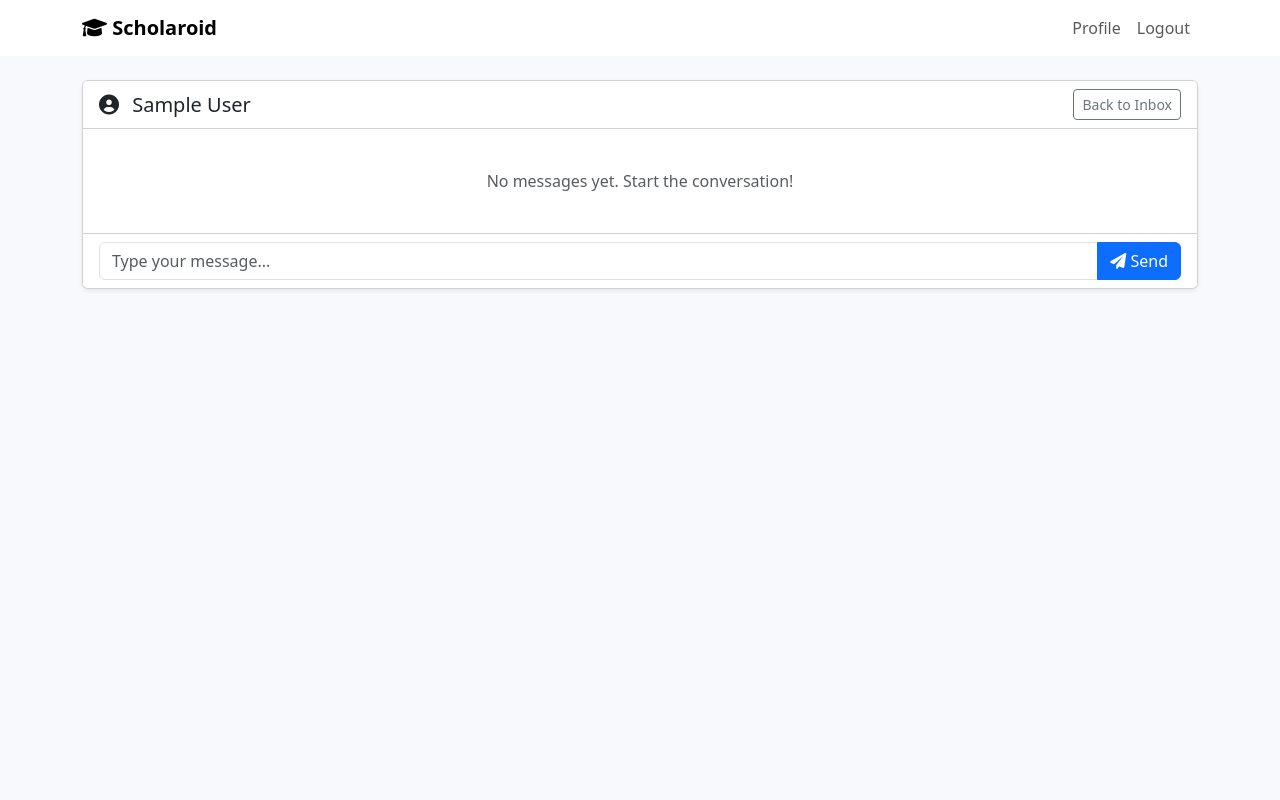
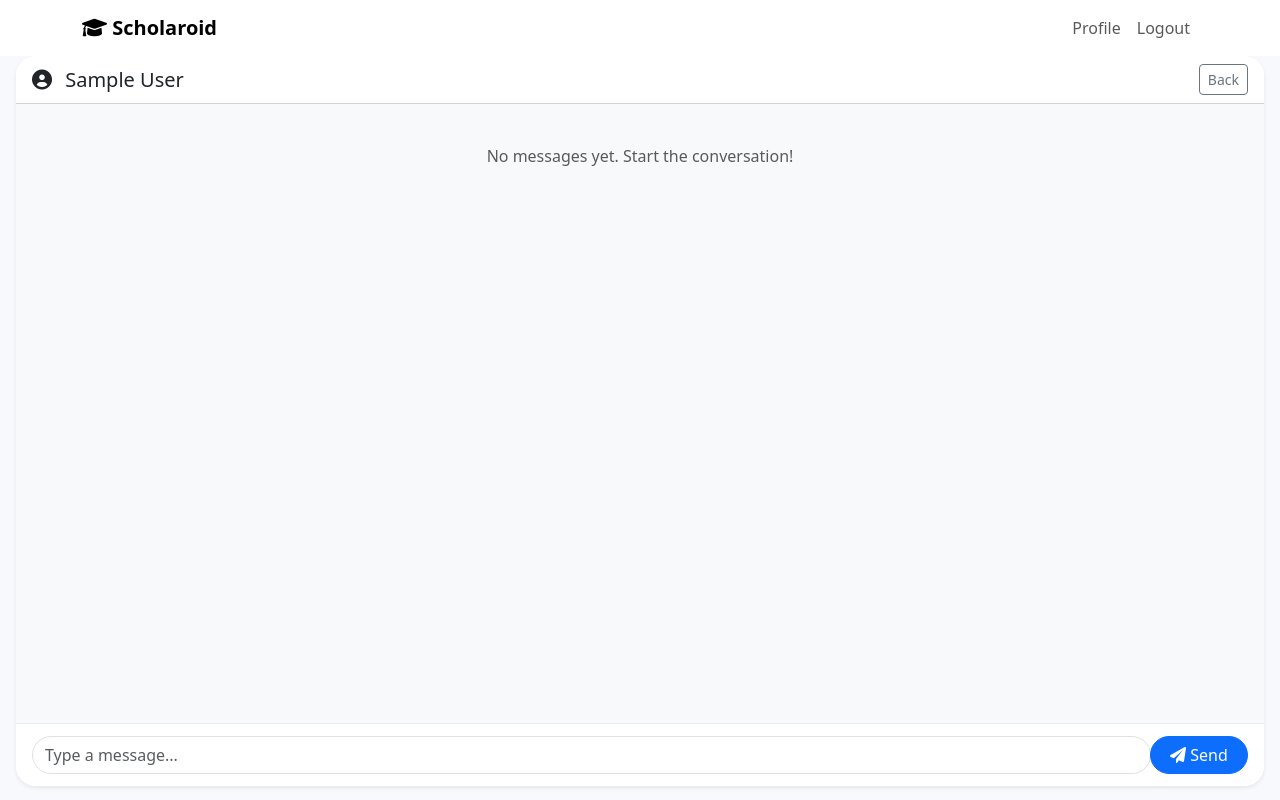
Before and after one commit to watson4040/scholaroid, a Django app: template messagingApp/templates/messagingApp/conversation.html in a window 1280 px wide. Run offline with Django 5.2, Linux system fonts and the light colour scheme; the template is opened without the code that fills it: values that come from a table or form of the project are taken from there, others are empty; the visitor is signed in with stand-in values (Sample User, id 1); data comes from the database, SQL or seed files in the repository.

Commit message:
Final conversation page: full flex layout, send/delete/typing working

```diff
--- a/messagingApp/templates/messagingApp/conversation.html
+++ b/messagingApp/templates/messagingApp/conversation.html
@@ -4,6 +4,52 @@
 
 {% block extra_css %}
 <style>
+  html, body {
+    height: 100%;
+    margin: 0;
+  }
+  .conversation-wrapper {
+    display: flex;
+    flex-direction: column;
+    height: calc(100vh - 70px); /* adjust for navbar height */
+    max-height: calc(100vh - 70px);
+  }
+  .card {
+    flex: 1;
+    display: flex;
+    flex-direction: column;
+    border-radius: 20px;
+    overflow: hidden;
+    margin: 0;
+  }
+  .card-header {
+    flex-shrink: 0;
+  }
+  .card-body {
+    flex: 1;
+    overflow-y: auto;
+    padding: 1rem;
+    background: #f8f9fa;
+  }
+  .card-footer {
+    flex-shrink: 0;
+    background: white;
+    border-top: 1px solid #e9ecef;
+    padding: 0.75rem 1rem;
+  }
+  .chat-bubble {
+    max-width: 75%;
+    word-wrap: break-word;
+  }
+  @media (max-width: 576px) {
+    .chat-bubble {
+      max-width: 90%;
+    }
+    .conversation-wrapper {
+      height: calc(100vh - 60px);
+      max-height: calc(100vh - 60px);
+    }
+  }
   .message-item {
     animation: fadeIn 0.3s ease;
   }
@@ -35,30 +81,29 @@
     66% { content: '..'; }
     100% { content: '...'; }
   }
-  .chat-bubble {
-    max-width: 70%;
-    word-wrap: break-word;
+  #message-input {
+    border-radius: 30px;
   }
-  @media (max-width: 576px) {
-    .chat-bubble {
-      max-width: 85%;
-    }
+  #message-form .btn {
+    border-radius: 30px;
+    padding: 0.375rem 1.2rem;
   }
 </style>
 {% endblock %}
 
 {% block content %}
-<div class="container py-4">
-    <div class="card shadow-sm">
+<div class="container-fluid px-0 px-md-3 conversation-wrapper">
+    <div class="card shadow-sm border-0">
         <div class="card-header bg-white d-flex justify-content-between align-items-center">
             <h5 class="mb-0">
                 <i class="fas fa-user-circle me-2"></i>
                 {{ other.get_full_name|default:other.username }}
                 <span class="badge bg-secondary ms-2">{{ other.role|title }}</span>
             </h5>
-            <a href="{% url 'inbox' %}" class="btn btn-outline-secondary btn-sm">Back to Inbox</a>
+            <a href="{% url 'inbox' %}" class="btn btn-outline-secondary btn-sm">Back</a>
         </div>
-        <div class="card-body" style="max-height: 500px; overflow-y: auto;" id="message-container">
+
+        <div class="card-body" id="message-container">
             <div id="typing-indicator" class="typing-indicator">{{ other.get_full_name|default:other.username }} is typing <span class="dots"></span></div>
             <div id="messages-list">
                 {% if messages %}
@@ -85,12 +130,15 @@
                 {% endif %}
             </div>
         </div>
+
         <div class="card-footer bg-white">
-            <form id="message-form" method="post">
+            <form id="message-form" method="post" autocomplete="off">
                 {% csrf_token %}
                 <div class="input-group">
-                    <input type="text" name="body" id="message-input" class="form-control" placeholder="Type your message..." required>
-                    <button class="btn btn-primary" type="submit"><i class="fas fa-paper-plane"></i> Send</button>
+                    <input type="text" name="body" id="message-input" class="form-control" placeholder="Type a message..." required>
+                    <button class="btn btn-primary" type="submit" id="send-btn">
+                        <i class="fas fa-paper-plane"></i> Send
+                    </button>
                 </div>
             </form>
         </div>
@@ -98,48 +146,59 @@
 </div>
 
 <script>
+  (function() {
     const csrfToken = '{{ csrf_token }}';
     const otherUserId = {{ other.id }};
+    const messageContainer = document.getElementById('message-container');
+    const messagesList = document.getElementById('messages-list');
+    const typingIndicator = document.getElementById('typing-indicator');
+    const form = document.getElementById('message-form');
+    const input = document.getElementById('message-input');
+    const sendBtn = document.getElementById('send-btn');
+
     let typingTimeout = null;
-  let lastScrollHeight = document.getElementById('message-container')?.scrollHeight || 0;
+    let lastScrollHeight = messageContainer.scrollHeight;
 
-  function refreshConversation() {
-    fetch(`/api/conversation/${otherUserId}/`)
-      .then(r => r.json())
-      .then(data => {
-        const container = document.getElementById('messages-list');
-        const typingIndicator = document.getElementById('typing-indicator');
-        if (container) {
-          // Update typing indicator
-          if (data.other_typing) {
-            typingIndicator.style.display = 'block';
-          } else {
-            typingIndicator.style.display = 'none';
+    function scrollToBottom() {
+      messageContainer.scrollTop = messageContainer.scrollHeight;
     }
 
-          // Render messages
-          if (data.messages && data.messages.length > 0) {
-            container.innerHTML = data.messages.map(msg => `
-              <div class="d-flex mb-3 ${msg.is_self ? 'justify-content-end' : 'justify-content-start'} message-item" data-mid="${msg.id}">
-                <div class="p-3 rounded-3 shadow-sm chat-bubble ${msg.is_self ? 'bg-primary text-white' : 'bg-light'}">
-                  <div class="small ${msg.is_self ? 'text-white-50' : 'text-muted'}">
-                    ${msg.sender_name}
-                    <span class="float-end ms-2">${msg.created_at}</span>
-                  </div>
-                  <div class="mt-1">${msg.body}</div>
-                </div>
-                ${msg.is_self ? `
+    function renderMessages(data) {
+      if (!data.messages || data.messages.length === 0) {
+        messagesList.innerHTML = '<div class="text-center text-muted py-4">No messages yet. Start the conversation!</div>';
+        return;
+      }
+      let html = '';
+      data.messages.forEach(msg => {
+        const isSelf = msg.is_self;
+        const bubbleClass = isSelf ? 'bg-primary text-white' : 'bg-light';
+        const senderName = msg.sender_name;
+        const time = msg.created_at;
+        const body = msg.body;
+        const deleteBtn = isSelf ? `
           <div class="ms-2 d-flex align-items-start">
             <button class="btn btn-sm btn-outline-danger delete-btn" data-mid="${msg.id}" style="padding: 2px 6px; font-size: 0.7rem;">
               <i class="fas fa-trash"></i>
             </button>
           </div>
-                ` : ''}
+        ` : '';
+        html += `
+          <div class="d-flex mb-3 ${isSelf ? 'justify-content-end' : 'justify-content-start'} message-item" data-mid="${msg.id}">
+            <div class="p-3 rounded-3 shadow-sm chat-bubble ${bubbleClass}">
+              <div class="small ${isSelf ? 'text-white-50' : 'text-muted'}">
+                ${senderName}
+                <span class="float-end ms-2">${time}</span>
               </div>
-            `).join('');
+              <div class="mt-1">${body}</div>
+            </div>
+            ${deleteBtn}
+          </div>
+        `;
+      });
+      messagesList.innerHTML = html;
 
-            // Bind delete events
-            container.querySelectorAll('.delete-btn').forEach(btn => {
+      // Attach delete events
+      messagesList.querySelectorAll('.delete-btn').forEach(btn => {
         btn.addEventListener('click', function(e) {
           e.preventDefault();
           const mid = this.dataset.mid;
@@ -158,32 +217,40 @@
           }
         });
       });
+    }
 
-            // Scroll to bottom if new messages added
-            const containerParent = document.getElementById('message-container');
-            const newScrollHeight = containerParent.scrollHeight;
-            if (newScrollHeight > lastScrollHeight) {
-              containerParent.scrollTop = newScrollHeight;
+    function refreshConversation() {
+      fetch(`/api/conversation/${otherUserId}/`)
+        .then(r => r.json())
+        .then(data => {
+          // Update typing indicator
+          if (data.other_typing) {
+            typingIndicator.style.display = 'block';
+          } else {
+            typingIndicator.style.display = 'none';
           }
-            lastScrollHeight = newScrollHeight;
-          } else {
-            // If the API returns empty, we can show a message, but we already have server-rendered content.
-            // We'll keep the existing content if empty.
+          renderMessages(data);
+          // Auto-scroll if new content
+          const newHeight = messageContainer.scrollHeight;
+          if (newHeight > lastScrollHeight) {
+            scrollToBottom();
           }
-        }
+          lastScrollHeight = newHeight;
         })
         .catch(err => {
-        console.error('Fetch error:', err);
-        // Keep server-rendered content on error
+          console.error('Polling error:', err);
+          // Keep existing content
         });
     }
 
-  // Handle message submission via AJAX
-  document.getElementById('message-form').addEventListener('submit', function(e) {
+    // Send message via AJAX
+    form.addEventListener('submit', function(e) {
       e.preventDefault();
-    const input = document.getElementById('message-input');
       const body = input.value.trim();
       if (!body) return;
+
+      sendBtn.disabled = true;
+      sendBtn.innerHTML = '<i class="fas fa-spinner fa-spin"></i> Sending...';
 
       fetch(`/api/send-message/${otherUserId}/`, {
         method: 'POST',
@@ -198,6 +265,8 @@
         if (data.status === 'ok') {
           input.value = '';
           refreshConversation();
+          // Immediately scroll to bottom
+          setTimeout(scrollToBottom, 100);
           // Send typing false
           fetch('/api/typing/', {
             method: 'POST',
@@ -206,15 +275,18 @@
               'Content-Type': 'application/json'
             },
             body: JSON.stringify({ is_typing: false })
-        });
+          }).catch(() => {});
         }
       })
-    .catch(err => console.error('Send error:', err));
+      .catch(err => console.error('Send error:', err))
+      .finally(() => {
+        sendBtn.disabled = false;
+        sendBtn.innerHTML = '<i class="fas fa-paper-plane"></i> Send';
+      });
     });
 
     // Typing indicator
-  const inputField = document.getElementById('message-input');
-  inputField.addEventListener('input', function() {
+    input.addEventListener('input', function() {
       if (this.value.trim().length > 0) {
         fetch('/api/typing/', {
           method: 'POST',
@@ -223,7 +295,7 @@
             'Content-Type': 'application/json'
           },
           body: JSON.stringify({ is_typing: true })
-      });
+        }).catch(() => {});
         clearTimeout(typingTimeout);
         typingTimeout = setTimeout(() => {
           fetch('/api/typing/', {
@@ -233,7 +305,7 @@
               'Content-Type': 'application/json'
             },
             body: JSON.stringify({ is_typing: false })
-        });
+          }).catch(() => {});
         }, 2000);
       } else {
         fetch('/api/typing/', {
@@ -243,18 +315,20 @@
             'Content-Type': 'application/json'
           },
           body: JSON.stringify({ is_typing: false })
-      });
+        }).catch(() => {});
       }
     });
 
-  // Initial load: start polling after 1 second
-  setTimeout(refreshConversation, 500);
+    // Initial load: render server-side content first, then start polling
+    // Since we already have server-rendered content, we just poll to update.
+    // But we also want to ensure we have the latest messages, so we call refresh immediately.
+    setTimeout(refreshConversation, 300);
     setInterval(refreshConversation, 1500);
 
     // Scroll to bottom on load
-  const container = document.getElementById('message-container');
-  if (container) {
-    container.scrollTop = container.scrollHeight;
-  }
+    scrollToBottom();
+    // Update lastScrollHeight after rendering
+    setTimeout(() => { lastScrollHeight = messageContainer.scrollHeight; }, 500);
+  })();
 </script>
 {% endblock %}
```
Lines whose indentation alone changed are shown as unchanged.
